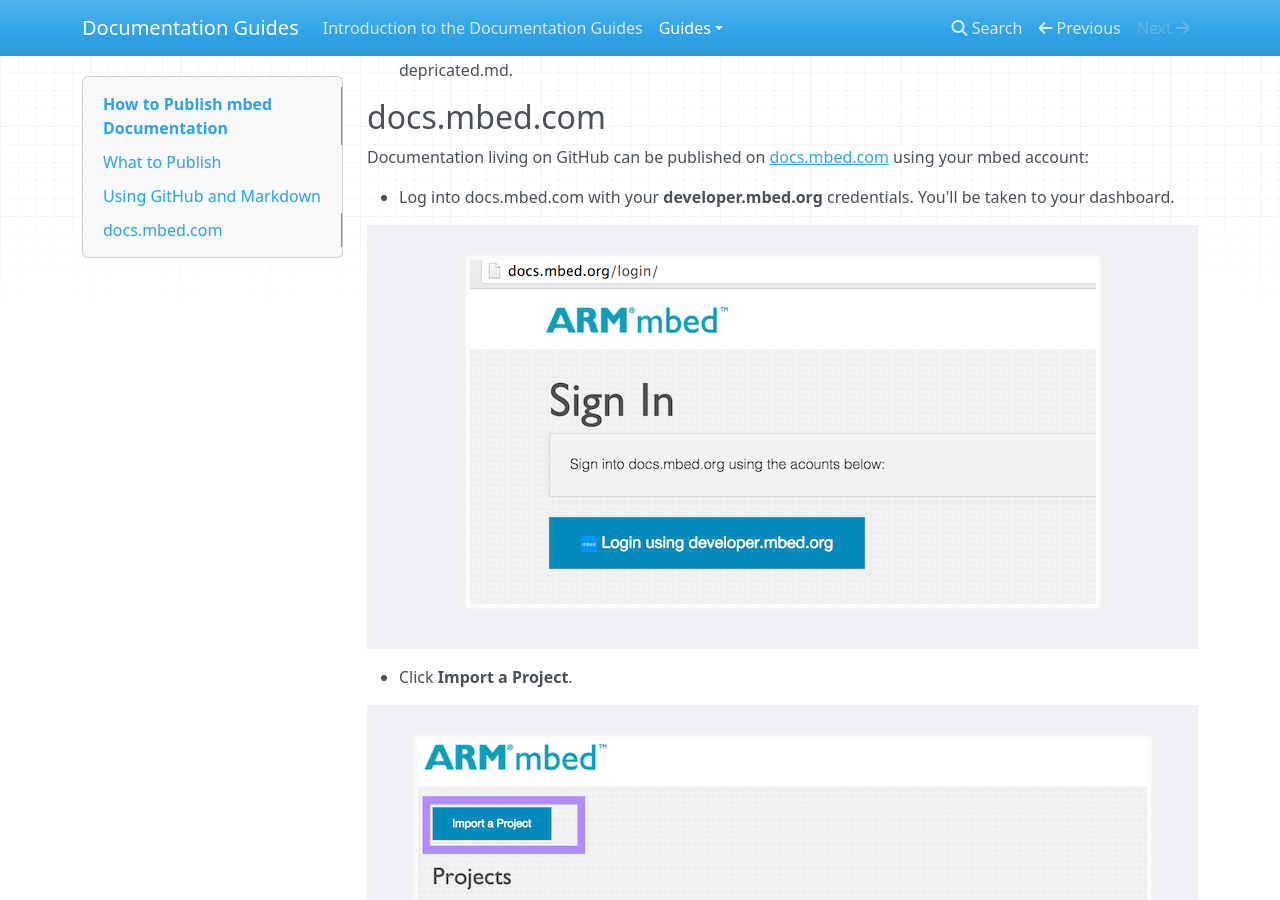
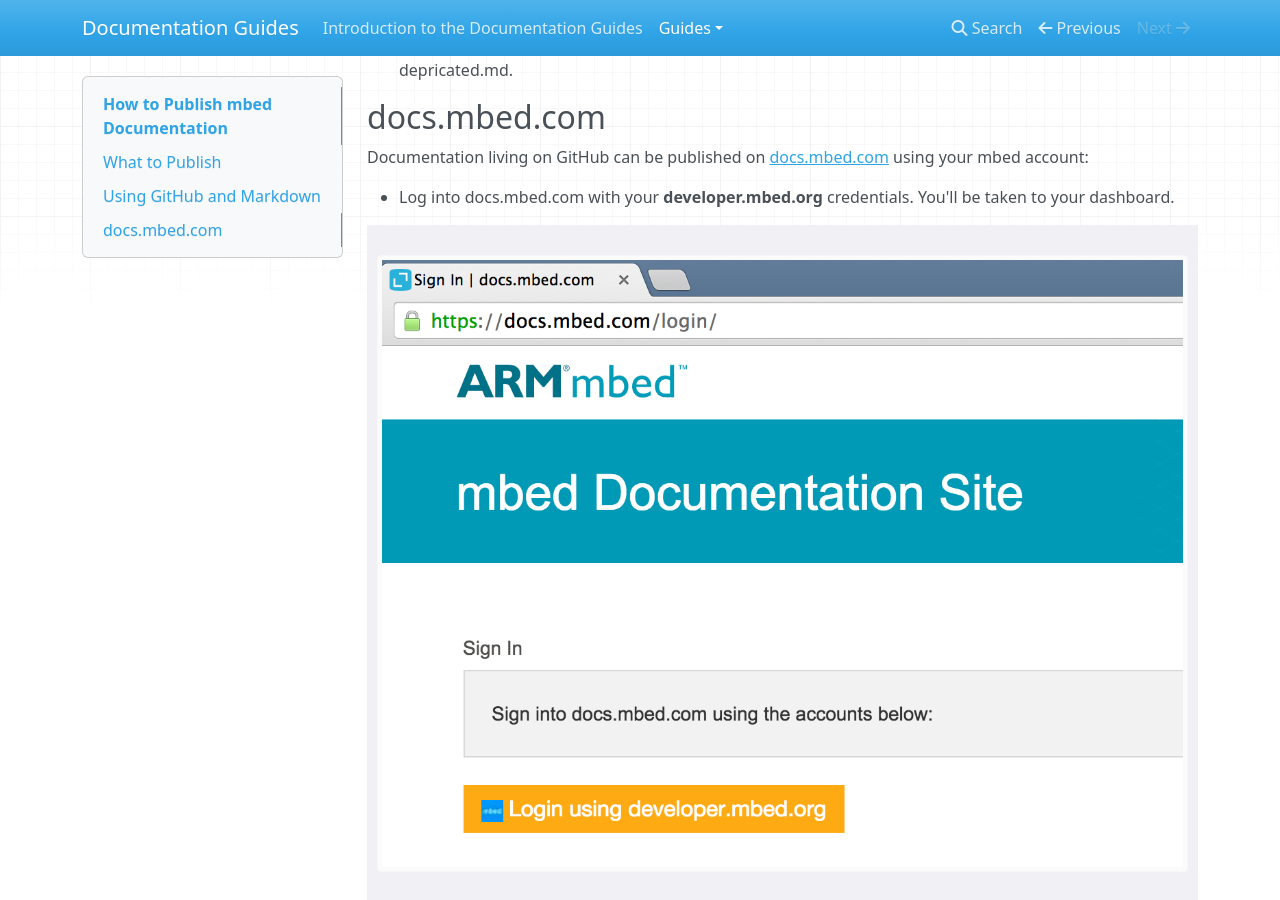
Before and after one commit to JoeTheGuitarist/documentation_docs, an MkDocs documentation site: the page built from Docs/publishing_guide.md, in a window 1280 px wide and 900 px high, scrolled down 769 px. Built offline with MkDocs 1.6.1, drawn with Linux system fonts in a browser that asks for light colours; nearby versions of some CDN libraries; old or Windows-style settings are respelled for this version of MkDocs.

Commit message:
Replacing images
The site was redesigned, so I’m replacing the images

```diff
--- a/Docs/publishing_guide.md
+++ b/Docs/publishing_guide.md
@@ -36,19 +36,19 @@ Documentation living on GitHub can be published on [docs.mbed.com](http://docs.m
 
 - Log into docs.mbed.com with your **developer.mbed.org** credentials. You'll be taken to your dashboard.
 
-<span style="background-color: #F0F0F5; text-align:center;display:block; height:100%; padding:10px;">![Logging in](/Images/DocsLogin.png)</span>
+<span style="background-color: #F0F0F5; text-align:center;display:block; height:100%; padding:10px;">![Logging in](Images/DocsLogin.png)</span>
 
 - Click **Import a Project**.
 
-<span style="background-color: #F0F0F5; text-align:center;display:block; height:100%; padding:10px;">![Import](/Images/Import.png)</span>
+<span style="background-color: #F0F0F5; text-align:center;display:block; height:100%; padding:10px;">![Import](Images/Import.png)</span>
 
 - You have two importing options. Click **Manually Import Project**.
 
-<span style="background-color: #F0F0F5; text-align:center;display:block; height:100%; padding:10px;">![Manually import](/Images/ManuallyImport.png)</span>
+<span style="background-color: #F0F0F5; text-align:center;display:block; height:100%; padding:10px;">![Manually import](Images/ManuallyImport.png)</span>
 
 - Name your project and enter the GitHub repo URL.
 
-<span style="background-color: #F0F0F5; text-align:center;display:block; height:100%; padding:10px;">![Project details](/Images/ProjectDetails.png)</span>
+<span style="background-color: #F0F0F5; text-align:center;display:block; height:100%; padding:10px;">![Project details](Images/ProjectDetails.png)</span>
 
 - Review the other options. The default values may well be all you need.
 
@@ -56,7 +56,7 @@ Documentation living on GitHub can be published on [docs.mbed.com](http://docs.m
 
 - The project tries to build a first version as soon as it's created. Click **Builds** to see the build's progress.
 
-<span style="background-color: #F0F0F5; text-align:center;display:block; height:100%; padding:10px;">![Project home page](/Images/ProjectHome.png)</span>
+<span style="background-color: #F0F0F5; text-align:center;display:block; height:100%; padding:10px;">![Project home page](Images/ProjectHome.png)</span>
 
 * When the build is done, you can click **View Docs** to see your project.
 
```
Also changed, not shown: Docs/Images/DocsLogin.png, Docs/Images/Import.png, Docs/Images/ManuallyImport.png, Docs/Images/ProjectDetails.png, Docs/Images/ProjectHome.png.
